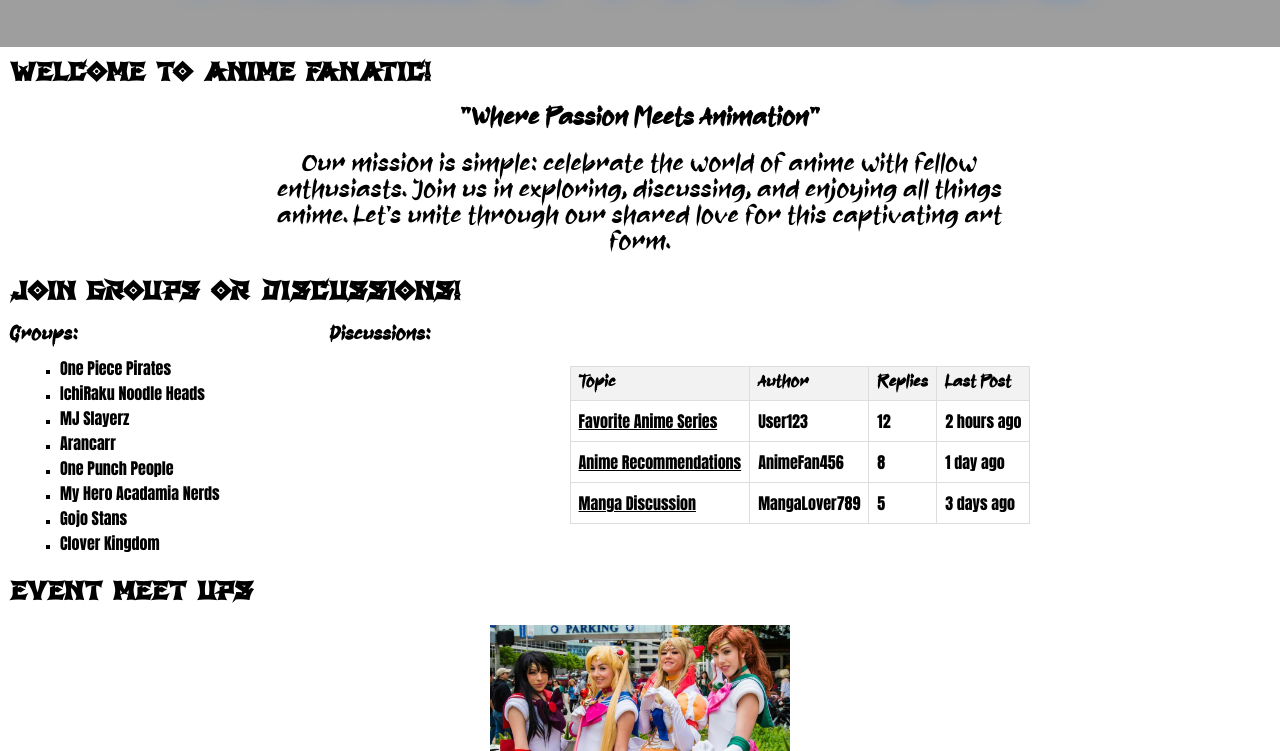
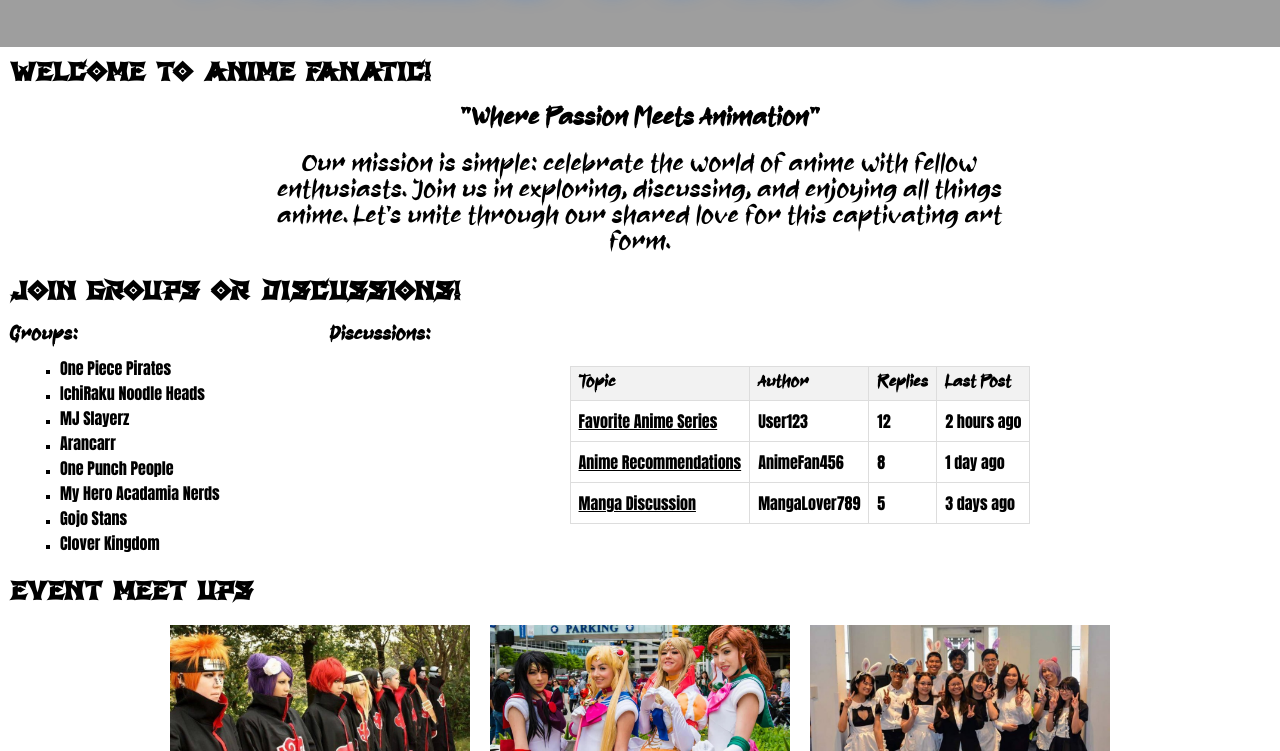
Before and after one commit to abisinchan/sturdy-engine, a plain HTML site: page index.html in a window 1280 px wide. Shown: the part 201-952 px from the top of the page. Drawn offline with Linux system fonts and the light colour scheme; the site is published under a folder, as on GitHub Pages, so addresses that start at the root find nothing.

Commit message:
forgot to add period in front of the slash for images

```diff
--- a/index.html
+++ b/index.html
@@ -84,9 +84,9 @@
 
         <div class="imgContainer">
             <div class="imgSec1">
-                <img src="/img/akatsuki.jpeg" alt="">
+                <img src="./img/akatsuki.jpeg" alt="">
                 <img src="./img/sailor.jpg" alt="">
-                <img src="/img/cosplay.jpg" alt="">
+                <img src="./img/cosplay.jpg" alt="">
 
             </div>
             <h2>Come Join the fun!</h2>
```
Also changed, not shown: 1 other file.
